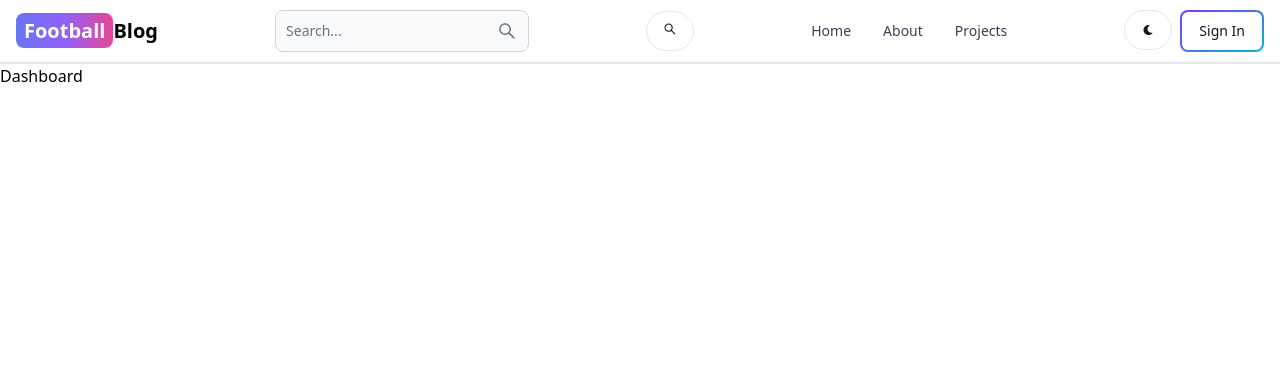
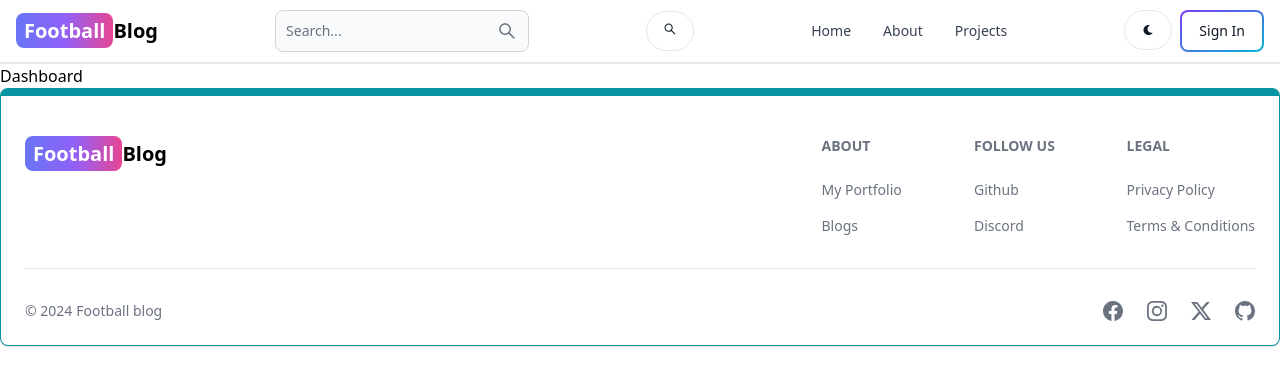
Before and after one commit to Anzar0211/MERN-Football-Blogs, a React (Vite) app in the folder client/: page /dashboard in a window 1280 px wide. Shown: the top 386 px of the page. Built offline with nearby package versions, Linux system fonts and the light colour scheme.

Commit message:
Footer Component

```diff
--- a/client/src/App.jsx
+++ b/client/src/App.jsx
@@ -1,4 +1,5 @@
 import { BrowserRouter, Route,Routes } from "react-router-dom";
+import FooterComp from "./components/Footer";
 import Projects from "./pages/Projects";
 import Home from "./pages/Home";
 import Signin from "./pages/Signin";
@@ -19,6 +20,7 @@
         <Route path="/dashboard" element={<Dashboard />}></Route>
 
       </Routes>
+      <FooterComp/>
     </BrowserRouter>
   )
 }
--- /dev/null
+++ b/client/src/components/Footer.jsx
@@ -0,0 +1,79 @@
+import { Footer } from "flowbite-react";
+import { Link } from "react-router-dom";
+import {BsFacebook, BsInstagram,BsTwitterX, BsGithub} from 'react-icons/bs';
+export default function FooterComp(){
+    return(
+        <Footer container className='border border-t-8 border-teal-500'>
+      <div className='w-full max-w-7xl mx-auto'>
+        <div className='grid w-full justify-between sm:flex md:grid-cols-1'>
+          <div className='mt-5'>
+            <Link
+              to='/'
+              className='self-center whitespace-nowrap text-lg sm:text-xl font-semibold dark:text-white'
+            >
+              <span className='px-2 py-1 bg-gradient-to-r from-indigo-500 via-purple-500 to-pink-500 rounded-lg text-white'>
+                Football
+              </span>
+              Blog
+            </Link>
+          </div>
+          <div className='grid grid-cols-2 gap-8 mt-4 sm:grid-cols-3 sm:gap-6'>
+            <div>
+              <Footer.Title title='About' />
+              <Footer.LinkGroup col>
+                <Footer.Link
+                  href='https://portfoliomdanzar.onrender.com/'
+                  target='_blank'
+                  rel='noopener noreferrer'
+                >
+                  My Portfolio
+                </Footer.Link>
+                <Footer.Link
+                  href='/about'
+                  target='_blank'
+                  rel='noopener noreferrer'
+                >
+                   Blogs
+                </Footer.Link>
+              </Footer.LinkGroup>
+            </div>
+            <div>
+              <Footer.Title title='Follow us' />
+              <Footer.LinkGroup col>
+                <Footer.Link
+                  href='https://www.github.com/Anzar0211'
+                  target='_blank'
+                  rel='noopener noreferrer'
+                >
+                  Github
+                </Footer.Link>
+                <Footer.Link href='#'>Discord</Footer.Link>
+              </Footer.LinkGroup>
+            </div>
+            <div>
+              <Footer.Title title='Legal' />
+              <Footer.LinkGroup col>
+                <Footer.Link href='#'>Privacy Policy</Footer.Link>
+                <Footer.Link href='#'>Terms &amp; Conditions</Footer.Link>
+              </Footer.LinkGroup>
+            </div>
+          </div>
+        </div>
+        <Footer.Divider />
+        <div className='w-full sm:flex sm:items-center sm:justify-between'>
+          <Footer.Copyright
+            href='#'
+            by="Football blog"
+            year={new Date().getFullYear()}
+          />
+          <div className="flex gap-6 sm:mt-0 mt-4 sm:justify-center">
+            <Footer.Icon href='#' icon={BsFacebook}/>
+            <Footer.Icon href='#' icon={BsInstagram}/>
+            <Footer.Icon href='#' icon={BsTwitterX}/>
+            <Footer.Icon href='https://github.com/Anzar0211' icon={BsGithub}/>
+          </div>
+        </div>
+      </div>
+    </Footer>
+    )
+}
```
